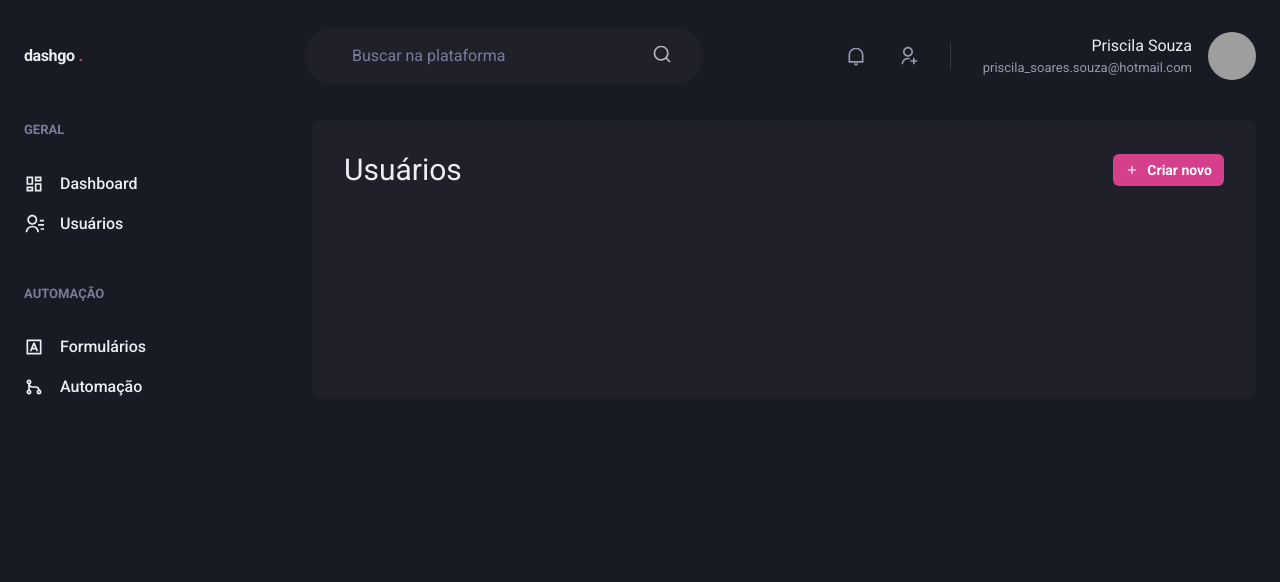
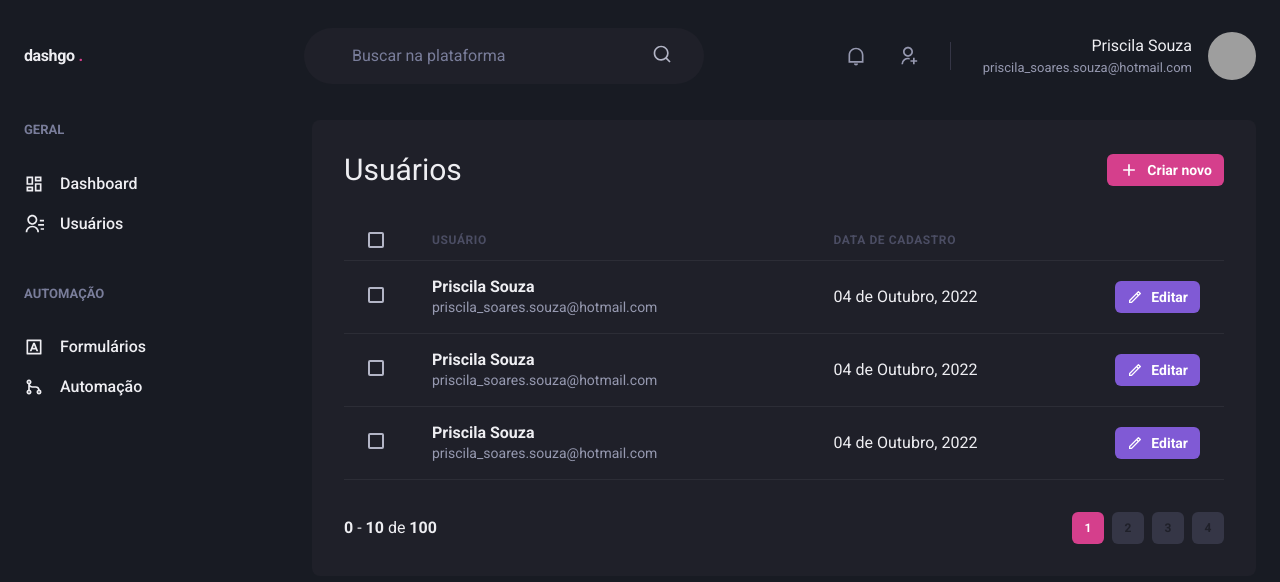
Before and after one commit to PriscilaSouza23/dashgo, a Next.js app: page /users in a window 1280 px wide. Shown: the top 582 px of the page. Built offline with nearby package versions, Linux system fonts and the light colour scheme; grey boxes are pictures that could not be loaded.

Commit message:
feature controle de usuarios

```diff
--- /dev/null
+++ b/src/components/Pagination.tsx
@@ -0,0 +1,65 @@
+import { Box, Button, Stack } from "@chakra-ui/react";
+
+export function Pagination() {
+    return (
+        <Stack
+            direction="row"
+            spacing="6"
+            mt="8"
+            justify="space-between"
+            align="center"
+        >
+           <Box>
+               <strong>0</strong> - <strong>10</strong> de <strong>100</strong>
+           </Box>
+           <Stack direction="row" spacing="2">
+            <Button
+                    size="sm"
+                    fontSize="xs"
+                    width="4"
+                    colorScheme="pink"
+                    disabled
+                    _disabled={{
+                        bg: 'pink.500',
+                        cursor: 'default',
+                    }}
+                >
+                    1
+                </Button>
+                <Button
+                    size="sm"
+                    fontSize="xs"
+                    width="4"
+                    bg="gray.700"
+                    _hover={{
+                        bg: 'gray.500',
+                    }}
+                >
+                    2
+                </Button>
+                <Button
+                    size="sm"
+                    fontSize="xs"
+                    width="4"
+                    bg="gray.700"
+                    _hover={{
+                        bg: 'gray.500',
+                    }}
+                >
+                    3
+                </Button>
+                <Button
+                    size="sm"
+                    fontSize="xs"
+                    width="4"
+                    bg="gray.700"
+                    _hover={{
+                        bg: 'gray.500',
+                    }}
+                >
+                    4
+                </Button>
+           </Stack>
+        </Stack>
+    );
+}
--- a/src/pages/users/index.tsx
+++ b/src/pages/users/index.tsx
@@ -1,6 +1,7 @@
-import { Box, Button, Flex, Heading, Icon } from "@chakra-ui/react";
-import { RiAddLine } from "react-icons/ri";
+import { Box, Button, Checkbox, Flex, Heading, Icon, Table, Tbody, Td, Text, Th, Thead, Tr } from "@chakra-ui/react";
+import { RiAddLine, RiPencilLine } from "react-icons/ri";
 import { Header } from "../../components/Header";
+import { Pagination } from "../../components/Pagination";
 import { Sidebar } from "../../components/Sidebar";
 
 export default function UserList() {
@@ -15,9 +16,69 @@
                     <Flex mb="8" justify="space-between" align="center">
                         <Heading size="lg" fontWeight="normal">Usuários</Heading>
 
-                        <Button as="a" size="sm" fontSize="sm" colorScheme="pink" leftIcon={<Icon as={RiAddLine} />}>Criar novo</Button>
+                        <Button as="a" size="sm" fontSize="sm" colorScheme="pink" leftIcon={<Icon as={RiAddLine} fontSize="20" />}>Criar novo</Button>
                     </Flex>
 
+                    <Table colorScheme="whiteAlpha">
+                        <Thead>
+                            <Tr>
+                                <Th px="6" color="gray.300" width="8">
+                                    <Checkbox colorScheme="pink" />
+                                </Th>
+                                <Th>Usuário</Th>
+                                <Th>Data de cadastro</Th>
+                                <Th width="8"></Th>
+                            </Tr>
+                        </Thead>
+                        <Tbody>
+                            <Tr>
+                                <Td px="6">
+                                    <Checkbox colorScheme="pink" />
+                                </Td>
+                                <Td>
+                                    <Box>
+                                        <Text fontWeight="bold">Priscila Souza</Text>
+                                        <Text fontSize="sm" color="gray.300">priscila_soares.souza@hotmail.com</Text>
+                                    </Box>
+                                </Td>
+                                <Td>04 de Outubro, 2022</Td>
+                                <Td>
+                                <Button as="a" size="sm" fontSize="sm" colorScheme="purple" leftIcon={<Icon as={RiPencilLine} fontSize="16" />}>Editar</Button>
+                                </Td>
+                            </Tr>
+                            <Tr>
+                                <Td px="6">
+                                    <Checkbox colorScheme="pink" />
+                                </Td>
+                                <Td>
+                                    <Box>
+                                        <Text fontWeight="bold">Priscila Souza</Text>
+                                        <Text fontSize="sm" color="gray.300">priscila_soares.souza@hotmail.com</Text>
+                                    </Box>
+                                </Td>
+                                <Td>04 de Outubro, 2022</Td>
+                                <Td>
+                                <Button as="a" size="sm" fontSize="sm" colorScheme="purple" leftIcon={<Icon as={RiPencilLine} fontSize="16" />}>Editar</Button>
+                                </Td>
+                            </Tr>
+                            <Tr>
+                                <Td px="6">
+                                    <Checkbox colorScheme="pink" />
+                                </Td>
+                                <Td>
+                                    <Box>
+                                        <Text fontWeight="bold">Priscila Souza</Text>
+                                        <Text fontSize="sm" color="gray.300">priscila_soares.souza@hotmail.com</Text>
+                                    </Box>
+                                </Td>
+                                <Td>04 de Outubro, 2022</Td>
+                                <Td>
+                                <Button as="a" size="sm" fontSize="sm" colorScheme="purple" leftIcon={<Icon as={RiPencilLine} fontSize="16" />}>Editar</Button>
+                                </Td>
+                            </Tr>
+                        </Tbody>
+                    </Table>
+                        <Pagination />
                 </Box>
             </Flex>
         </Box>
```
Also changed, not shown: src/pages/users/create.tsx (added, +42 -0 lines).
